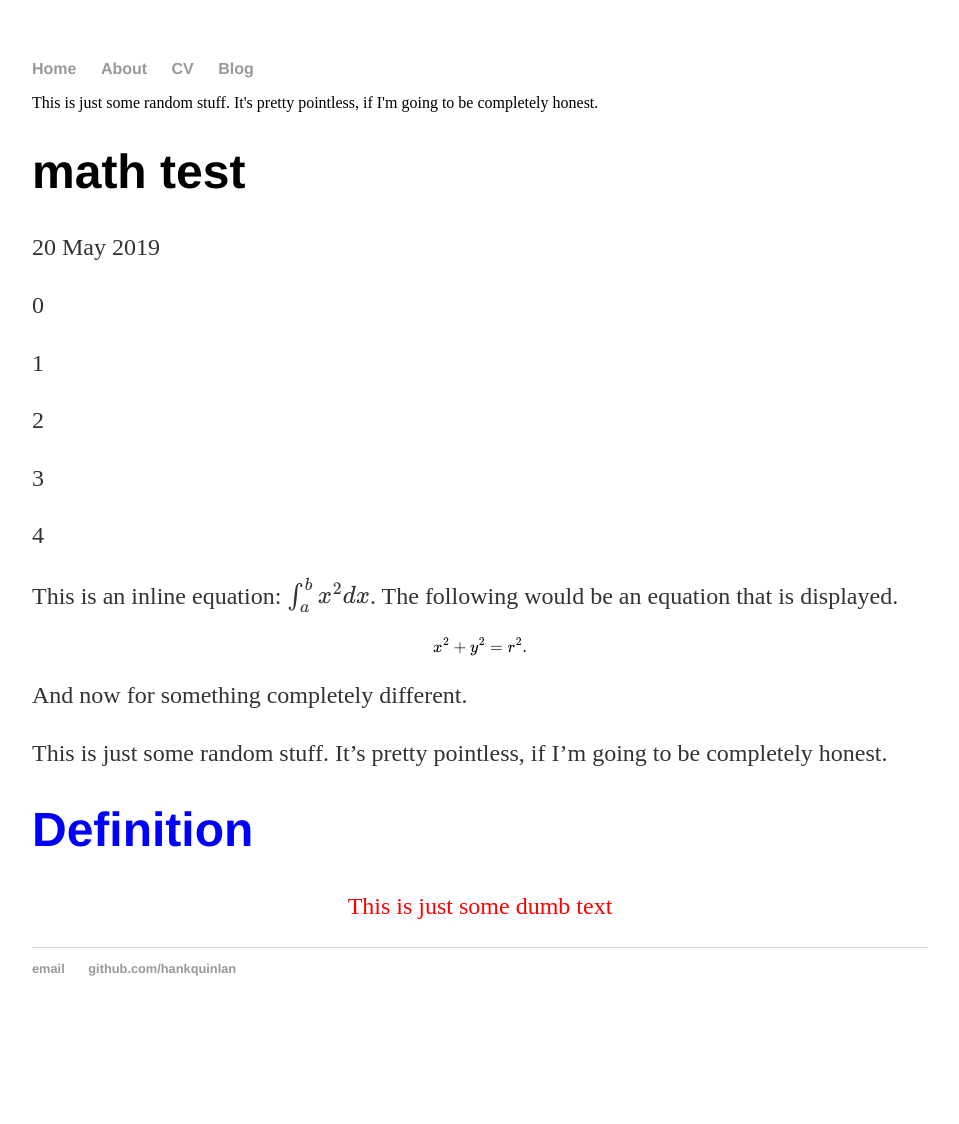
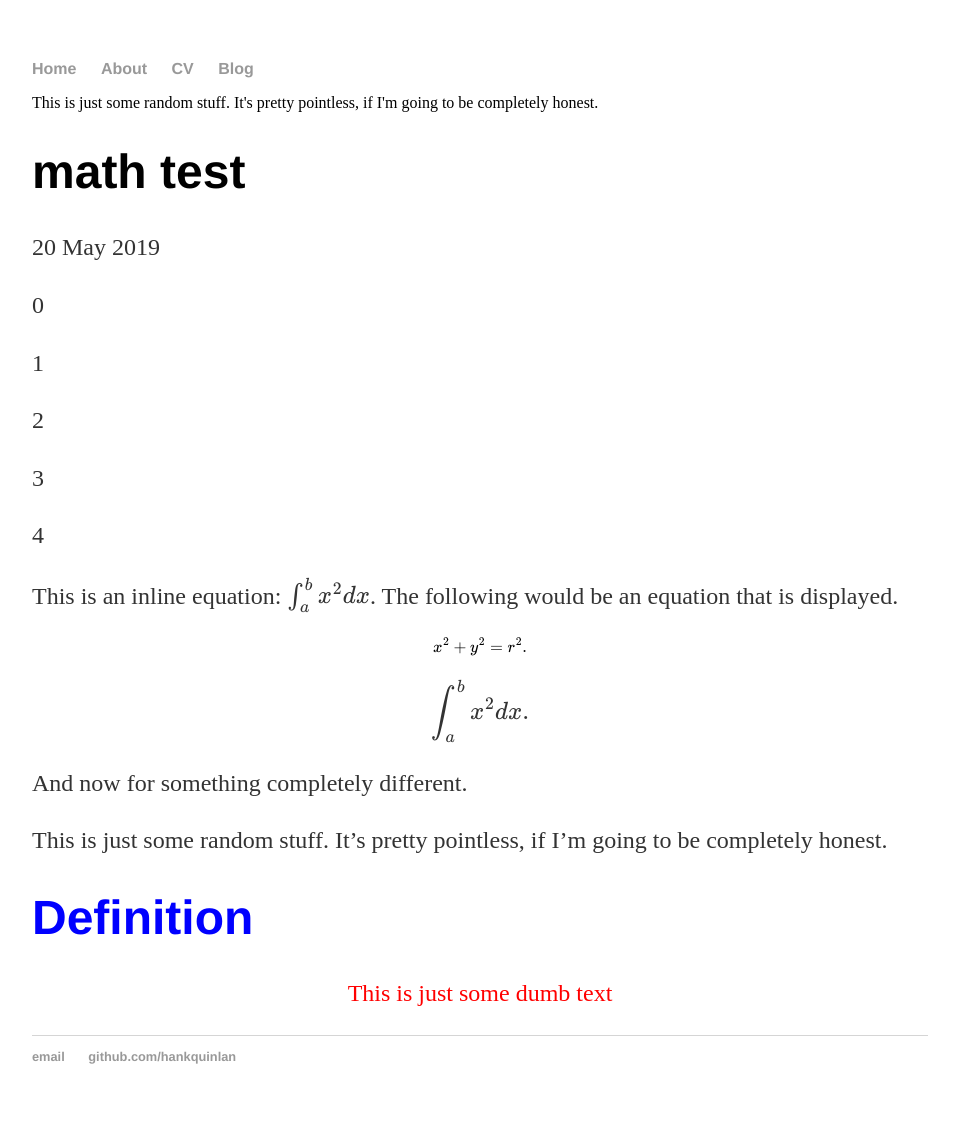
Before and after one commit to fattymattk/hello-world, a Jekyll site: the page built from _posts/2019-05-20-mathtest.md, in a window 1280 px wide. Shown: the whole page, without its empty margins (160-1119 px from the left). Built offline with Jekyll 4.4.1, drawn with Linux system fonts in a browser that asks for light colours; formulas are drawn with MathJax 3; before the commit the page ends 1036 px from its top, so only the background shows below that.

Commit message:
Update 2019-05-20-mathtest.md

```diff
--- a/_posts/2019-05-20-mathtest.md
+++ b/_posts/2019-05-20-mathtest.md
@@ -29,6 +29,10 @@ This is an inline equation: $\int_a^b x^2 dx$. The following would be an equatio
 
 $$x^2 + y^2 = r^2.$$
 
+\begin{align}
+  \int_a^b x^2 dx.
+\end{align}
+
 And now for something completely different.
 
 {% include random.md %}
```
